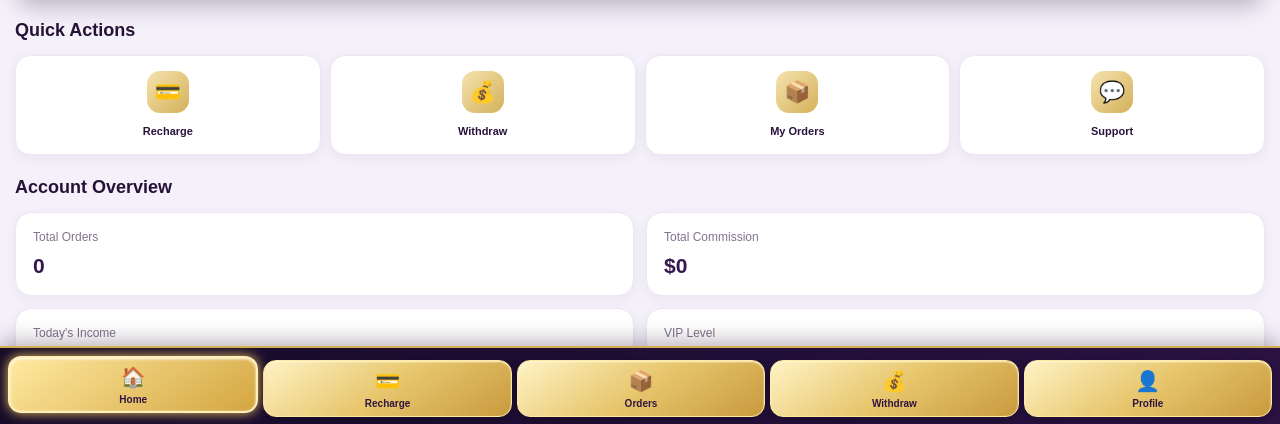
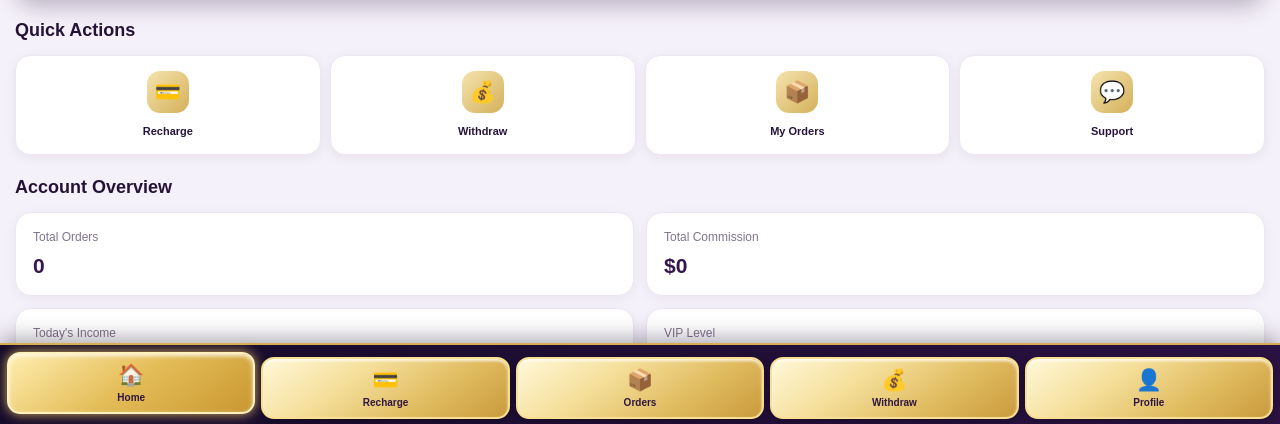
Before and after one commit to sghar1234/club-elite-21, a plain HTML site: page dashboard.html in a window 1280 px wide. Shown: the part 369-793 px from the top of the page. Drawn offline with Linux system fonts and the light colour scheme; a script that the page names is missing.

Commit message:
Update dashboard.html

```diff
--- a/dashboard.html
+++ b/dashboard.html
@@ -16,43 +16,21 @@ body{
 }
 .topbar{
  background:linear-gradient(135deg,#10091e,#24103e,#120b20);
- color:#fff;
- padding:22px 18px 28px;
+ color:#fff;padding:22px 18px 28px;
  border-radius:0 0 28px 28px;
  box-shadow:0 7px 22px #160b2d40;
 }
-.top-head{
- display:flex;
- justify-content:space-between;
- align-items:center;
-}
-.logo{
- font-size:21px;
- font-weight:900;
- color:#f5d77d;
-}
-.logo small{
- display:block;
- color:#e8dff4;
- font-size:12px;
- font-weight:normal;
- margin-top:6px;
-}
+.top-head{display:flex;justify-content:space-between;align-items:center}
+.logo{font-size:21px;font-weight:900;color:#f5d77d}
+.logo small{display:block;color:#e8dff4;font-size:12px;font-weight:normal;margin-top:6px}
 .support-top{
  background:linear-gradient(135deg,#f8df91,#c99b36);
- border:0;
- padding:10px 13px;
- border-radius:22px;
- color:#241331;
- font-weight:bold;
- font-size:12px;
+ border:0;padding:10px 13px;border-radius:22px;
+ color:#241331;font-weight:bold;font-size:12px;
 }
 .welcome{
- margin-top:25px;
- background:linear-gradient(110deg,#f8e8bd,#fff8e8);
- padding:17px;
- border-radius:18px;
- color:#28153c;
+ margin-top:25px;background:linear-gradient(110deg,#f8e8bd,#fff8e8);
+ padding:17px;border-radius:18px;color:#28153c;
 }
 .welcome h2{font-size:19px;margin-bottom:5px}
 .welcome p{font-size:12px;color:#695b70}
@@ -60,11 +38,8 @@ body{
 .balance-card{
  margin:-1px 15px 20px;
  background:linear-gradient(135deg,#30134e,#160b28,#452064);
- color:white;
- padding:23px 20px;
- border-radius:21px;
- box-shadow:0 9px 22px #24103845;
- border:1px solid #b68a45;
+ color:white;padding:23px 20px;border-radius:21px;
+ box-shadow:0 9px 22px #24103845;border:1px solid #b68a45;
 }
 .balance-card h3{font-size:14px;color:#e8d9f6;font-weight:normal}
 .balance-card h1{color:#f7d77e;font-size:34px;margin:13px 0 20px}
@@ -134,45 +109,49 @@ body{
 }
 .support-btn{background:linear-gradient(135deg,#35164f,#160b28);color:#f5d77d}
 
-/* GOLDEN BOTTOM NAVIGATION */
+/* INDIVIDUAL GOLDEN BOTTOM NAV BOXES */
 .navbar{
  position:fixed;
- bottom:0;left:0;right:0;
+ left:0;right:0;bottom:0;
+ z-index:9999;
  display:flex;
- justify-content:space-around;
  align-items:center;
- gap:5px;
- padding:12px 8px 14px;
+ justify-content:space-between;
+ gap:6px;
+ padding:12px 7px;
  background:linear-gradient(135deg,#160b29,#2b1243);
  border-top:2px solid #d6ad50;
- box-shadow:0 -5px 20px rgba(20,8,35,.30);
- z-index:100;
+ box-shadow:0 -5px 20px rgba(20,8,35,.35);
 }
 .navbar a{
  flex:1;
  min-width:0;
- min-height:57px;
+ height:62px;
  display:flex;
  flex-direction:column;
  align-items:center;
  justify-content:center;
  gap:5px;
  text-decoration:none;
- color:#382348;
- font-size:20px;
+ color:#30163f!important;
+ background:linear-gradient(145deg,#fff8d9 0%,#f5df9b 35%,#dfba5d 70%,#c99a3d 100%);
+ border:2px solid #f8df91;
+ border-radius:13px;
+ box-shadow:0 3px 9px rgba(0,0,0,.28),inset 0 2px 3px rgba(255,255,255,.8);
+ font-size:21px;
  font-weight:bold;
- background:linear-gradient(145deg,#fff3c5,#e7c66d,#c99a3d);
- border:1px solid #ffe8a0;
- border-radius:13px;
- box-shadow:0 3px 8px rgba(0,0,0,.25),inset 0 1px 2px #fff9d9;
- transition:.2s;
+ transition:transform .2s,box-shadow .2s;
 }
-.navbar a span{font-size:10px;color:#30163f;font-weight:bold}
+.navbar a span{
+ color:#30163f!important;
+ font-size:10px;
+ font-weight:900;
+}
 .navbar a.active{
- background:linear-gradient(145deg,#ffe9a0,#d4a640);
- border:2px solid #fff0b8;
- box-shadow:0 0 12px #e5bd5b, inset 0 1px 3px #fff;
- transform:translateY(-4px);
+ background:linear-gradient(145deg,#ffeeb1,#e4bd58,#c99731);
+ border:2px solid #fff1bd;
+ box-shadow:0 0 12px rgba(255,215,105,.8),inset 0 2px 4px rgba(255,255,255,.8);
+ transform:translateY(-5px);
 }
 .navbar a:active{transform:scale(.94)}
 
@@ -201,8 +180,8 @@ body{
  .product-card img{width:78px;height:85px}
  .product-info h3{font-size:14px}
  .start-btn{padding:9px 13px;font-size:12px}
- .navbar{padding-left:5px;padding-right:5px;gap:4px}
- .navbar a{min-height:53px}
+ .navbar{gap:4px;padding:10px 5px}
+ .navbar a{height:56px;border-radius:11px}
  .navbar a span{font-size:9px}
 }
 </style>
```
